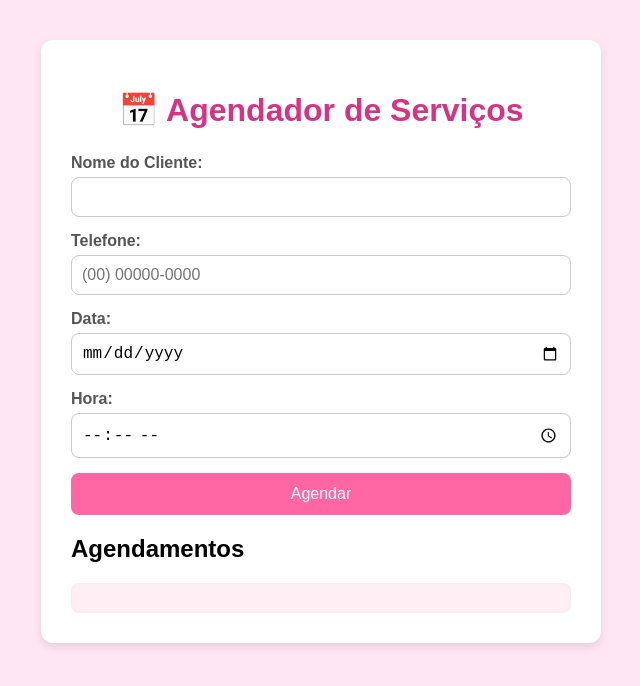
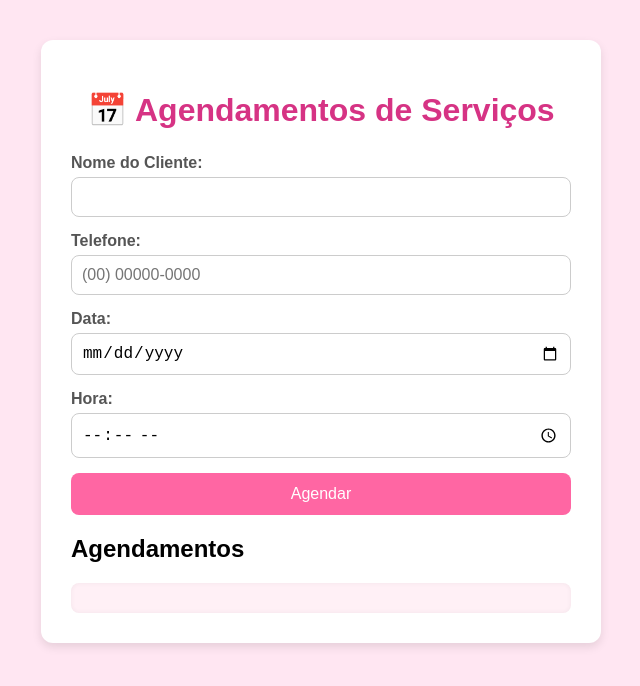
Before and after one commit to Cristhian-git/AGENDAMENTO-KARINE, a plain HTML site: page index.html in a window 1280 px wide. Shown: the whole page, without its empty margins (319-959 px from the left). Drawn offline with Linux system fonts and the light colour scheme.

Commit message:
nome atualizado

```diff
--- a/index.html
+++ b/index.html
@@ -8,7 +8,7 @@
 </head>
 <body>
     <div class="container">
-        <h1>📅 Agendador de Serviços</h1>
+        <h1>📅 Agendamentos de Serviços</h1>
 
         <form id="form-agendamento">
             <label for="nome">Nome do Cliente:</label>
```
